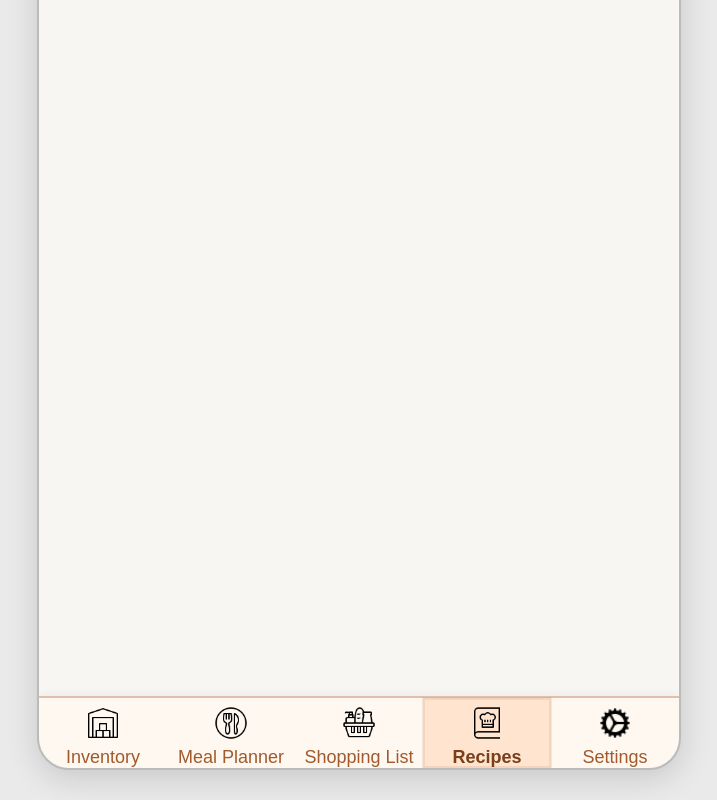
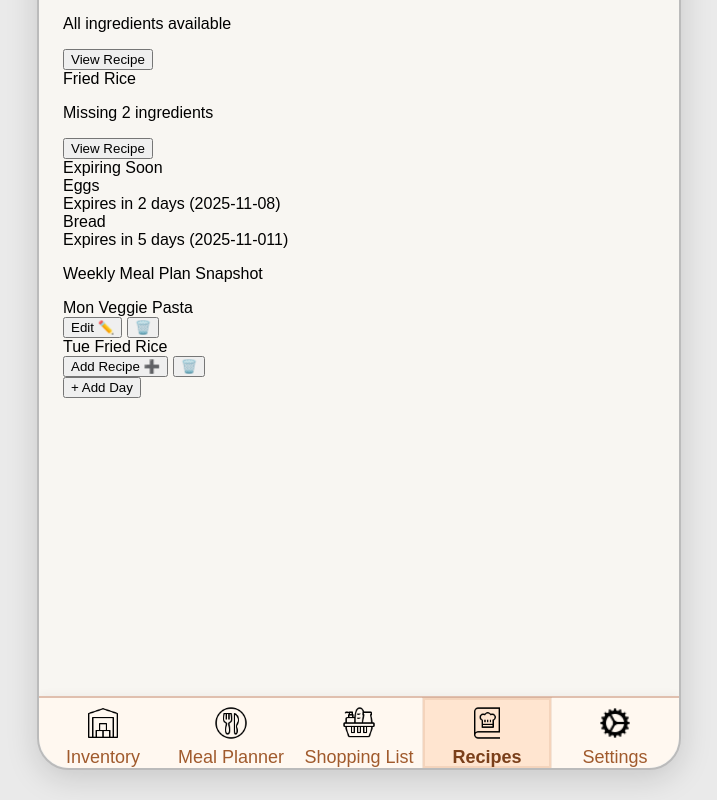
Before and after one commit to rarora14/CMSC434-Kitchen-Kompanion-App, a plain HTML site: page index.html in a window 1280 px wide. Both pictures are taken after a click on the button "Recipes". Shown: the part 224-1024 px from the top of the page, without its empty margins (281-998 px from the left). Drawn offline with Linux system fonts and the light colour scheme.

Commit message:
Added recipe stuff

```diff
--- a/index.html
+++ b/index.html
@@ -215,6 +215,9 @@
       color: #999;
       font-style: italic;
     }
+
+
+
   </style>
   <!-- https://www.w3schools.com/howto/howto_js_tabs.asp -->
   <div class="device-frame">
@@ -265,15 +268,114 @@
 
         <div id="budgetStatus" style="margin-top: 12px; font-size: 16px;"></div>
       </div>
+
+
       <!-- Tab 4: Recipes (empty for now) -->
-      <div id="tab4" class="tab-content">
-        <h2>Recipes</h2>
-        <div class="recipe-card">
-          <h3>Simple Pancakes</h3>
-          <p>Ingredients: Flour, Eggs, Milk, Sugar, Baking Powder</p>
-          <p>Steps: Mix, cook on skillet, serve.</p>
+
+ <div id="tab4" class="tab-content">
+  <h2>Recipes</h2>
+
+  <!-- outer white container -->
+  <div class="recipe-card">
+    <p class="recipe-title">Smart Recipe Suggestion</p>
+
+    <!-- small decorative square (optional) -->
+    <div class="small-square"></div>
+
+    <!-- Search bar and button -->
+    <input type="text" class="mini-search" placeholder="Search Recipe" />
+    <button class="search-btn">Search</button>
+    <br><br>
+
+    <!-- recipe list inside card -->
+    <div class="recipe-grid">
+      <div class="recipe-item">
+        <div class="recipe-details">
+          <span class="recipe-name">Veggie Pasta</span>
+          <p class="recipe-status available">All ingredients available</p>
         </div>
+        <button class="view-btn">View Recipe</button>
       </div>
+
+      <div class="recipe-item">
+        <div class="recipe-details">
+          <span class="recipe-name">Fried Rice</span>
+          <p class="recipe-status missing">Missing 2 ingredients</p>
+        </div>
+        <button class="view-btn">View Recipe</button>
+      </div>
+    </div>
+  </div>
+
+<div id="expiringCard" class="expiring-card" aria-live="polite">
+  <div class="expiring-header">
+    <span class="expiring-title">Expiring Soon</span>
+  </div>
+
+  <!-- big white inner rectangle -->
+  <div class="expiring-subcontainer">
+
+      <div class="expiring-ing-name">Eggs</div>
+      <div class="expiring-ing-date">Expires in 2 days (2025-11-08)</div>
+
+  </div>
+
+   <div class="expiring-subcontainer">
+
+      <div class="expiring-ing-name">Bread</div>
+      <div class="expiring-ing-date">Expires in 5 days (2025-11-011)</div>
+
+  </div>
+</div>
+
+<div class="mealplan-card">
+  <p class="mealplan-title">Weekly Meal Plan Snapshot</p>
+
+  <div class="mealplan-row">
+    <span class="mealplan-day">Mon</span>
+    <span class="mealplan-meal">Veggie Pasta</span>
+    <div class="mealplan-actions">
+      <button class="mealplan-btn" type="button">Edit ✏️</button>
+      <button class="remove-day-btn" type="button">🗑️</button>
+    </div>
+  </div>
+
+  <div class="mealplan-row">
+    <span class="mealplan-day">Tue</span>
+    <span class="mealplan-meal">Fried Rice</span>
+    <div class="mealplan-actions">
+      <button class="mealplan-btn add" type="button">Add Recipe ➕</button>
+      <button class="remove-day-btn" type="button">🗑️</button>
+    </div>
+  </div>
+
+     <div class="mealplan-footer">
+    <button class="add-day-btn" type="button">+ Add Day</button>
+  </div>
+
+</div>
+
+
+
+
+</div>
+
+
+
+<!-- Recipe Modal (hidden by default) -->
+<div id="recipeModal" class="overlay hidden" aria-hidden="true">
+  <div class="modal-box">
+    <button type="button" class="modal-close" aria-label="Close">✕</button>
+    <h3 id="modalTitle">Recipe Details</h3>
+    <p id="modalContent">This is a placeholder modal for your recipe.</p>
+  </div>
+</div>
+
+
+
+
+
+
       <!-- Tab 5: Settings (empty for now) -->
       <div id="tab5" class="tab-content">
         <h2>Settings</h2>
@@ -290,7 +392,19 @@
       <button id="tabBtn4" onclick="openTab('tab4')"><img src="icons/recipes.png"></img><br>Recipes</button>
       <button id="tabBtn5" onclick="openTab('tab5')"><img src="icons/settings.png"></img><br>Settings</button>
     </div>
+
+
+
   </div>
+
+
+
+
   <script src="script.js"></script>
+
+
+
+
+
 </body>
 </html>
```
